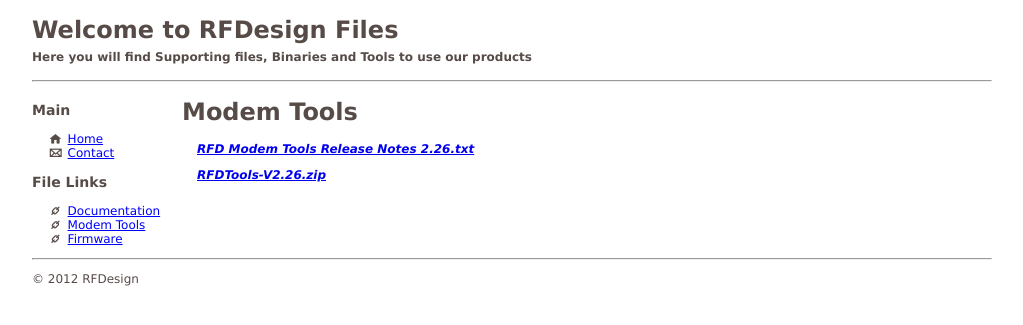
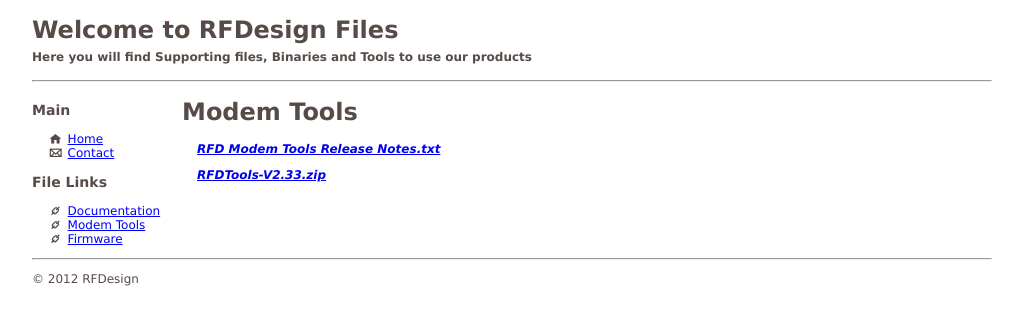
Before and after one commit to RFDesign/rfdesign.github.io, a Jekyll site: the page built from tools.html, in a window 1280 px wide. Shown: the top 325 px of the page, without its empty margins (26-1049 px from the left). Built offline with Jekyll 4.4.1, drawn with Linux system fonts in a browser that asks for light colours.

Commit message:
Update tools.yml

```diff
--- a/_data/tools.yml
+++ b/_data/tools.yml
@@ -1,5 +1,5 @@
-- file: RFD Modem Tools Release Notes 2.26.txt
-- file: RFDTools-V2.26.zip
+- file: RFD Modem Tools Release Notes.txt
+- file: RFDTools-V2.33.zip
 #- file: RFDTools-V2.20.zip
 #- file: RFDTools-V2.14.zip
 #- file: RFDTools-V2.13.zip
```
